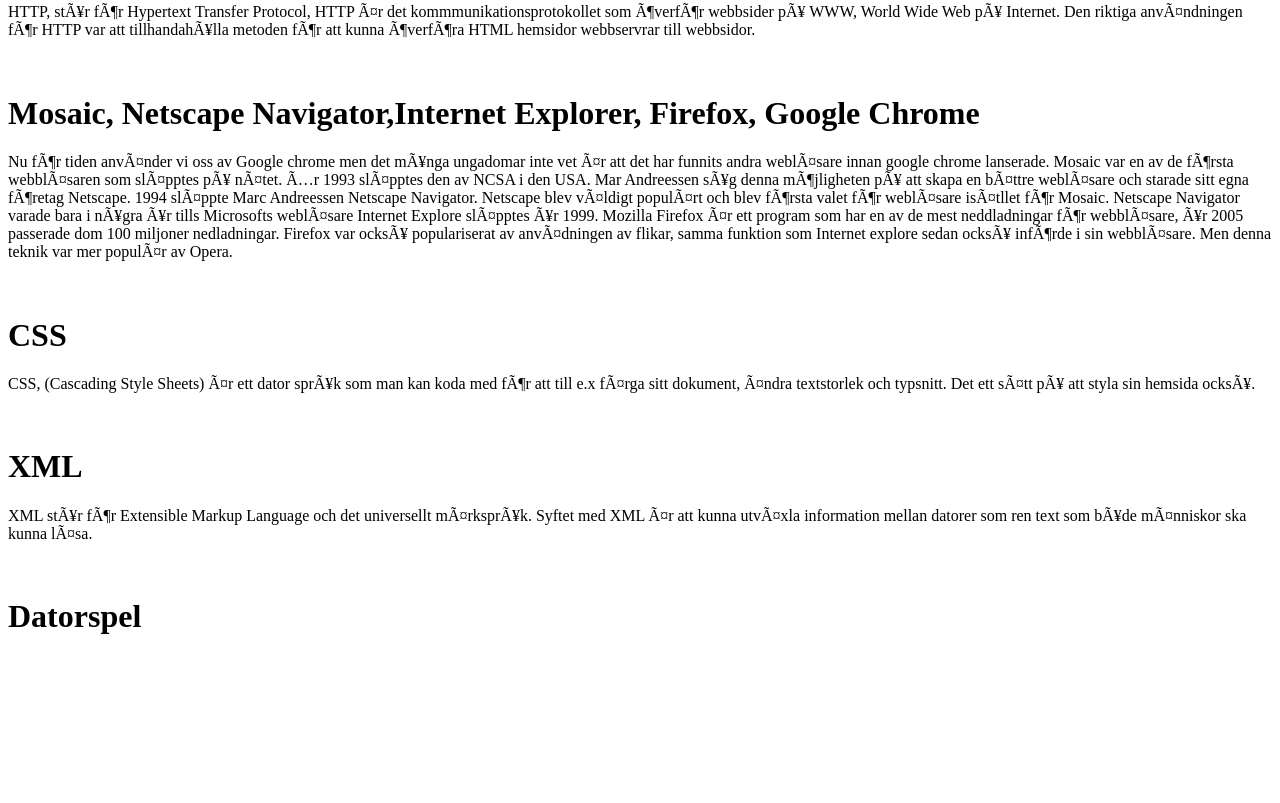
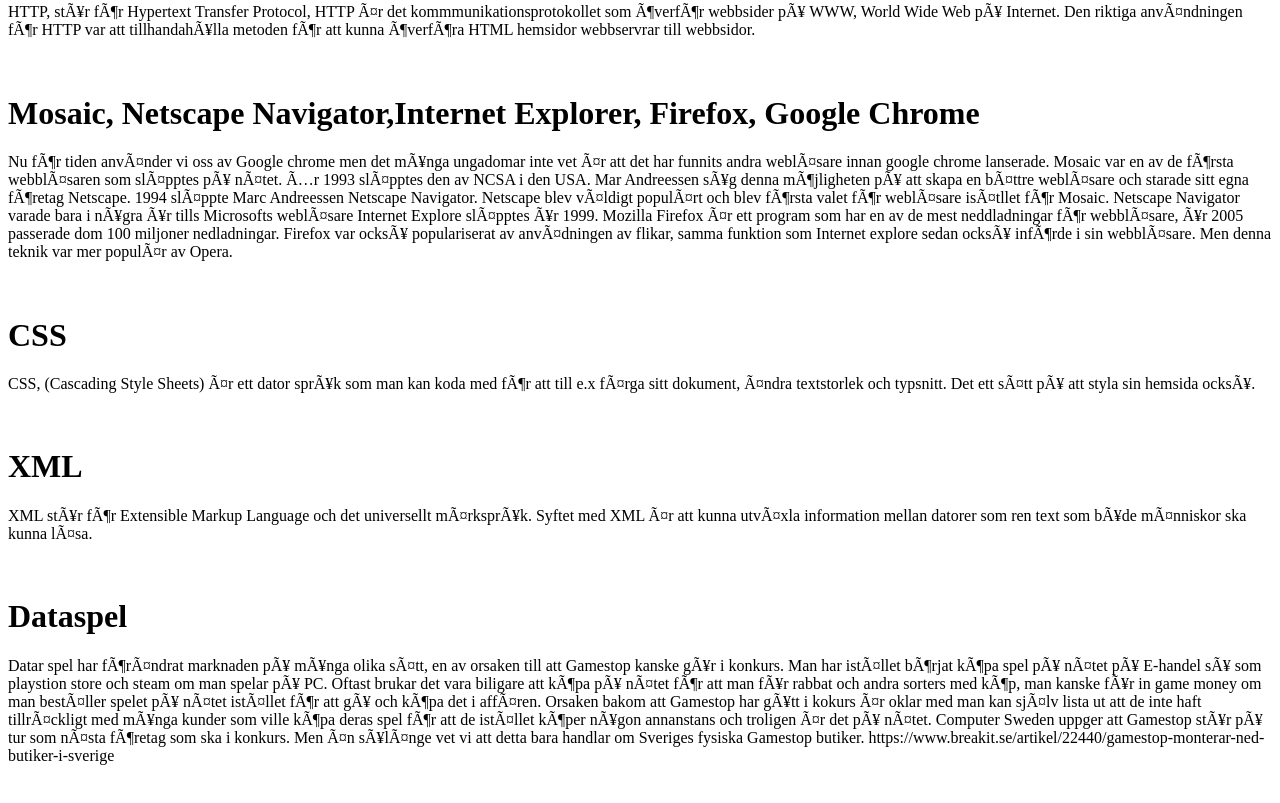
Before and after one commit to Modelningen040/Fanta-Exotic, a plain HTML site: page index.html in a window 1280 px wide. Shown: the part 862-1665 px from the top of the page. Before the commit the page ends 1545 px from the top, so only its background shows below. Drawn offline with Linux system fonts and the light colour scheme.

Commit message:
Update index.html

```diff
--- a/index.html
+++ b/index.html
@@ -90,9 +90,18 @@ ett sätt på att styla sin hemsida också. </p> </br>
   information mellan datorer som ren text som både människor ska kunna läsa.
 </p> </br>
 
-<h1> Datorspel </h1>
+<h1> Dataspel </h1>
 
-<p>
+<p> Datar spel har förändrat marknaden på många olika sätt, en av orsaken till att Gamestop kanske går i konkurs.
+Man har istället börjat köpa spel på nätet på E-handel så som playstion store och steam om man spelar
+  på PC. Oftast brukar det vara biligare att köpa på nätet för att man får rabbat och andra sorters med köp,
+  man kanske får in game money om man beställer spelet på nätet istället för att gå och köpa det i affären.
+  Orsaken bakom att Gamestop har gått i kokurs är oklar med man kan själv lista ut att de inte haft
+  tillräckligt med många kunder som ville köpa deras spel för att de istället köper någon annanstans och troligen
+  är det på nätet. Computer Sweden uppger att Gamestop står på tur som nästa företag som ska i konkurs.
+  Men än sålänge vet vi att detta bara handlar om Sveriges fysiska Gamestop butiker.
+
+  https://www.breakit.se/artikel/22440/gamestop-monterar-ned-butiker-i-sverige
 
 </p> </br>
 
```
